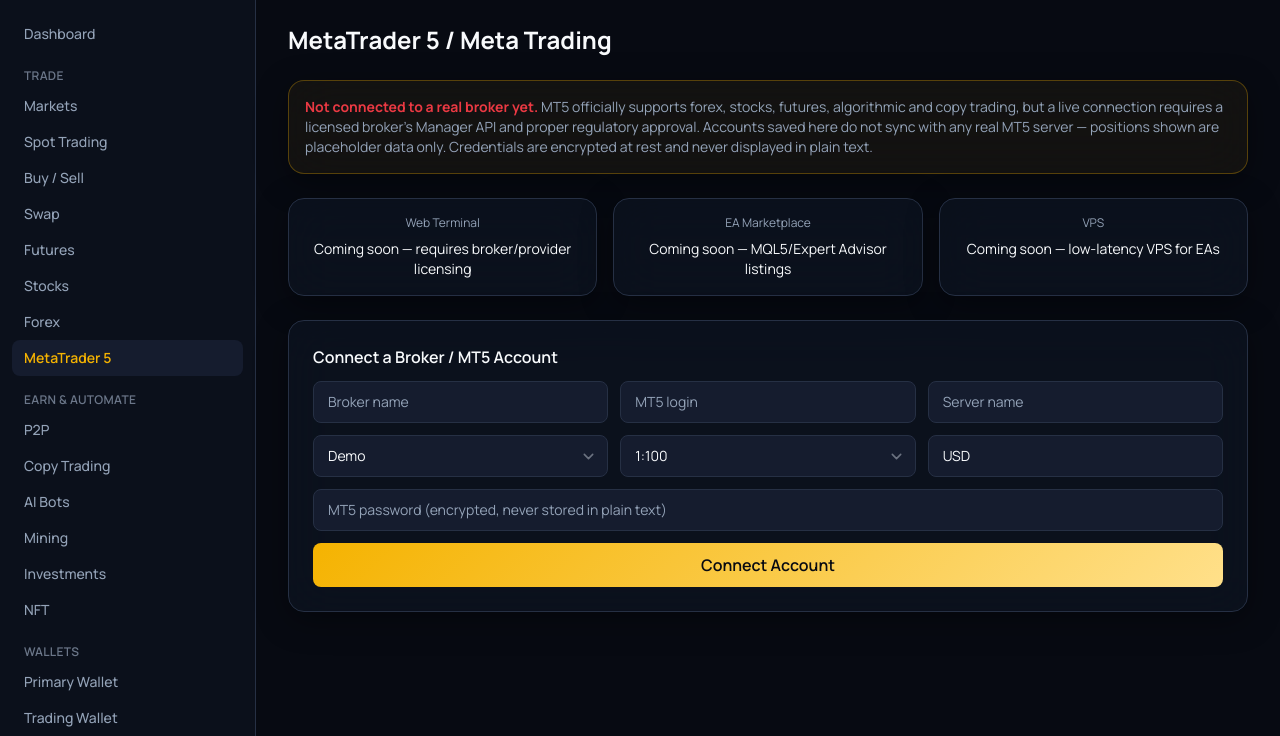
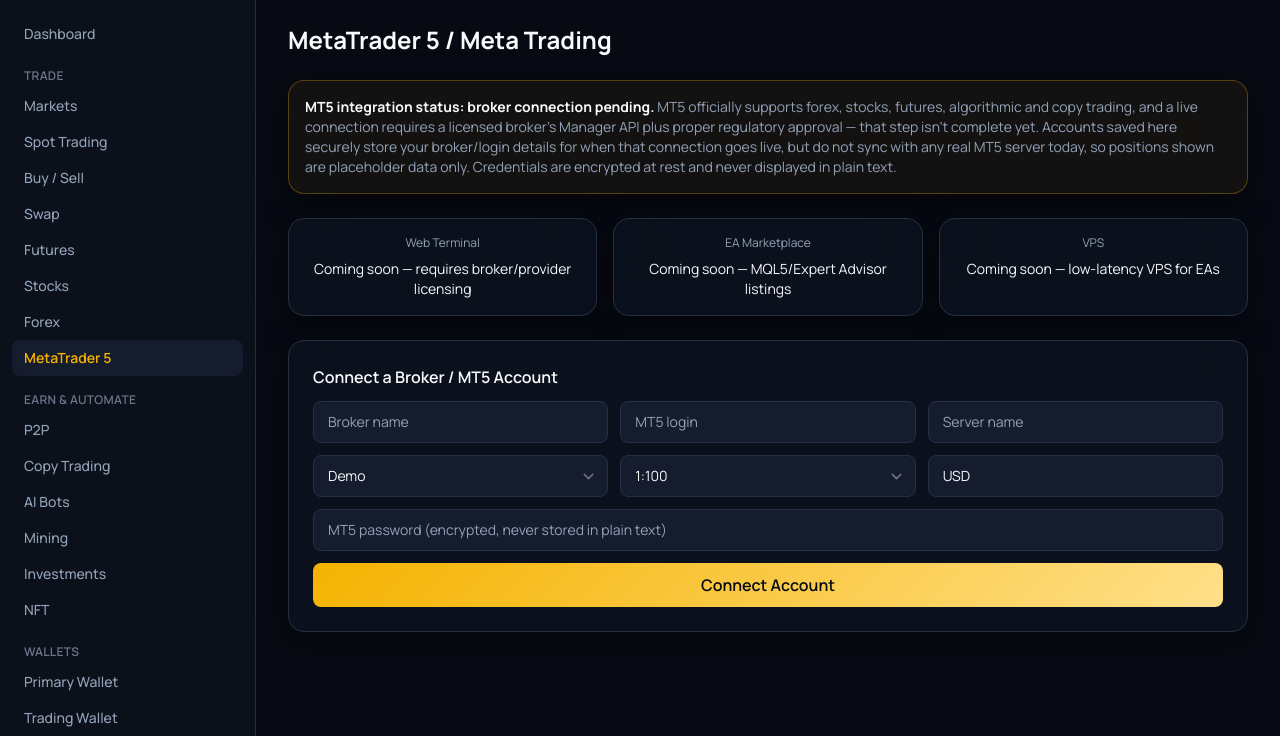
Before and after one commit to ecozeentech/Bitzlatoview, a Laravel app: page /app/metatrader-5 in a window 1280 px wide. Shown: the part 64-800 px from the top of the page. Run offline with Laravel 12, Linux system fonts and the light colour scheme; a user stored in the database is signed in; data comes from the database, SQL or seed files in the repository; data that the repository does not hold is empty; style sheets or scripts are compiled from the project's sources; some web fonts are replaced.

Commit message:
MT5: restyle disclosure banner to be neutral instead of alarming
Kept the full factual disclosure (no live broker connection, placeholder
position data) but removed the red/danger styling and 'Not connected to
a real broker yet' framing in favor of a neutral 'integration status'
tone — the substance of the disclosure is unchanged.

Co-authored-by: Ecozeen Tech <ecozeentech@users.noreply.github.com>

```diff
--- a/resources/views/app/mt5/index.blade.php
+++ b/resources/views/app/mt5/index.blade.php
@@ -3,7 +3,7 @@
 @section('content')
 <div class="space-y-6">
     <h1 class="text-2xl font-bold">MetaTrader 5 / Meta Trading</h1>
-    <div class="risk-banner"><strong class="text-danger">Not connected to a real broker yet.</strong> MT5 officially supports forex, stocks, futures, algorithmic and copy trading, but a live connection requires a licensed broker's Manager API and proper regulatory approval. Accounts saved here do not sync with any real MT5 server — positions shown are placeholder data only. Credentials are encrypted at rest and never displayed in plain text.</div>
+    <div class="risk-banner"><strong class="text-text-main">MT5 integration status: broker connection pending.</strong> MT5 officially supports forex, stocks, futures, algorithmic and copy trading, and a live connection requires a licensed broker's Manager API plus proper regulatory approval — that step isn't complete yet. Accounts saved here securely store your broker/login details for when that connection goes live, but do not sync with any real MT5 server today, so positions shown are placeholder data only. Credentials are encrypted at rest and never displayed in plain text.</div>
 
     <div class="grid gap-4 lg:grid-cols-3">
         <div class="glass-card p-4 text-center"><p class="text-xs text-text-muted">Web Terminal</p><p class="mt-2 text-sm">Coming soon — requires broker/provider licensing</p></div>
```
